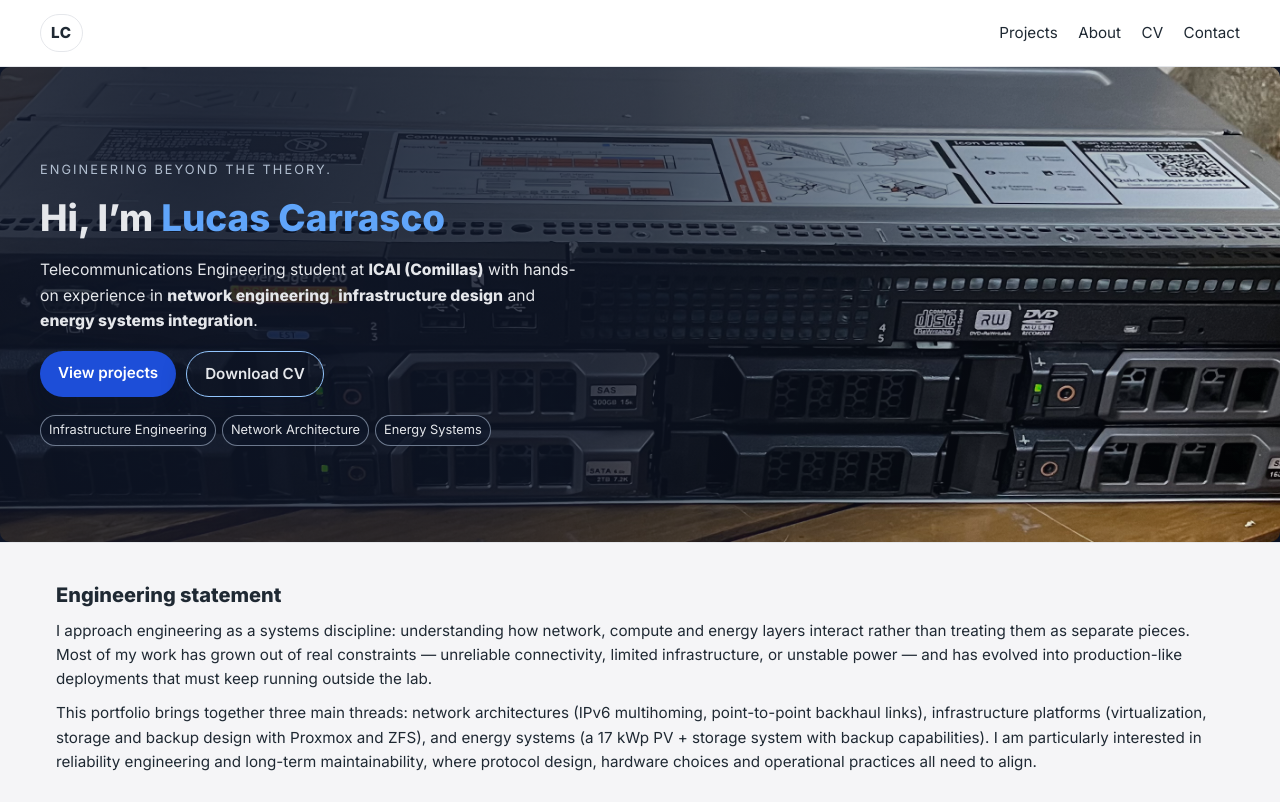
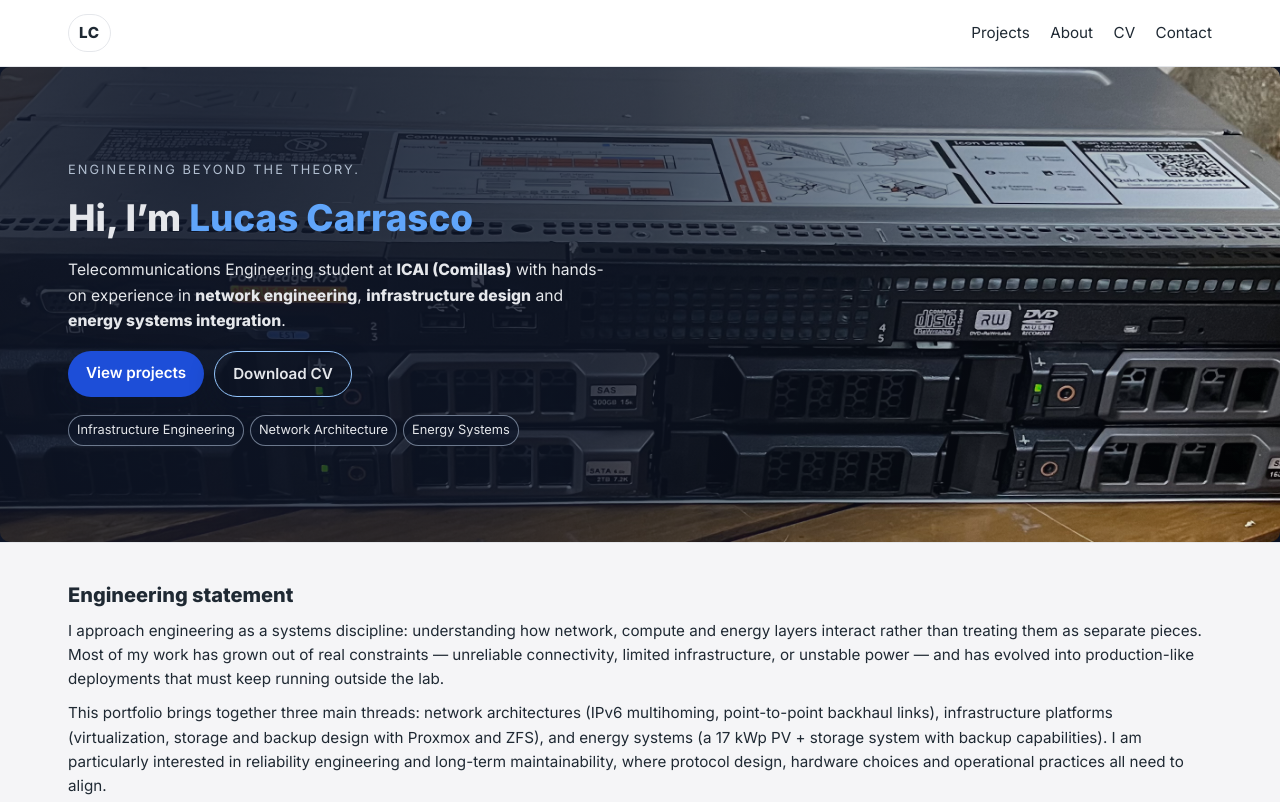
Before and after one commit to LCS-26/Portfolio, a plain HTML site: page index.html in a window 1280 px wide. Shown: the top 802 px of the page. Drawn offline with Linux system fonts and the light colour scheme.

Commit message:
padding 3

```diff
--- a/assets/css/styles.css
+++ b/assets/css/styles.css
@@ -664,9 +664,45 @@ h1,h2,h3{
    Mobile container padding
    ============================ */
 
+  .container {
+  width: 100%;
+  max-width: 1200px;
+  margin-inline: auto;
+  padding-inline: 16px;   /* ← base, SIEMPRE */
+}
+
 @media(max-width:768px){
   .container{
     padding-left:16px;
     padding-right:16px;
   }
 }
+
+/* ============================
+   FINAL FIX: global gutters
+   (pegar al FINAL del CSS)
+   ============================ */
+
+:root { --gutter: 16px; }
+
+@media (min-width: 480px)  { :root { --gutter: 18px; } }
+@media (min-width: 768px)  { :root { --gutter: 24px; } }  /* iPad portrait */
+@media (min-width: 1024px) { :root { --gutter: 28px; } }
+
+.container{
+  padding-left: var(--gutter) !important;
+  padding-right: var(--gutter) !important;
+}
+
+/* Por si hay <main class="container ..."> o secciones raras */
+main.container,
+section.container,
+header .container{
+  padding-left: var(--gutter) !important;
+  padding-right: var(--gutter) !important;
+}
+
+/* Evita que algo "100vw" te coma el padding en horizontal */
+html, body{
+  overflow-x: hidden;
+}
```
